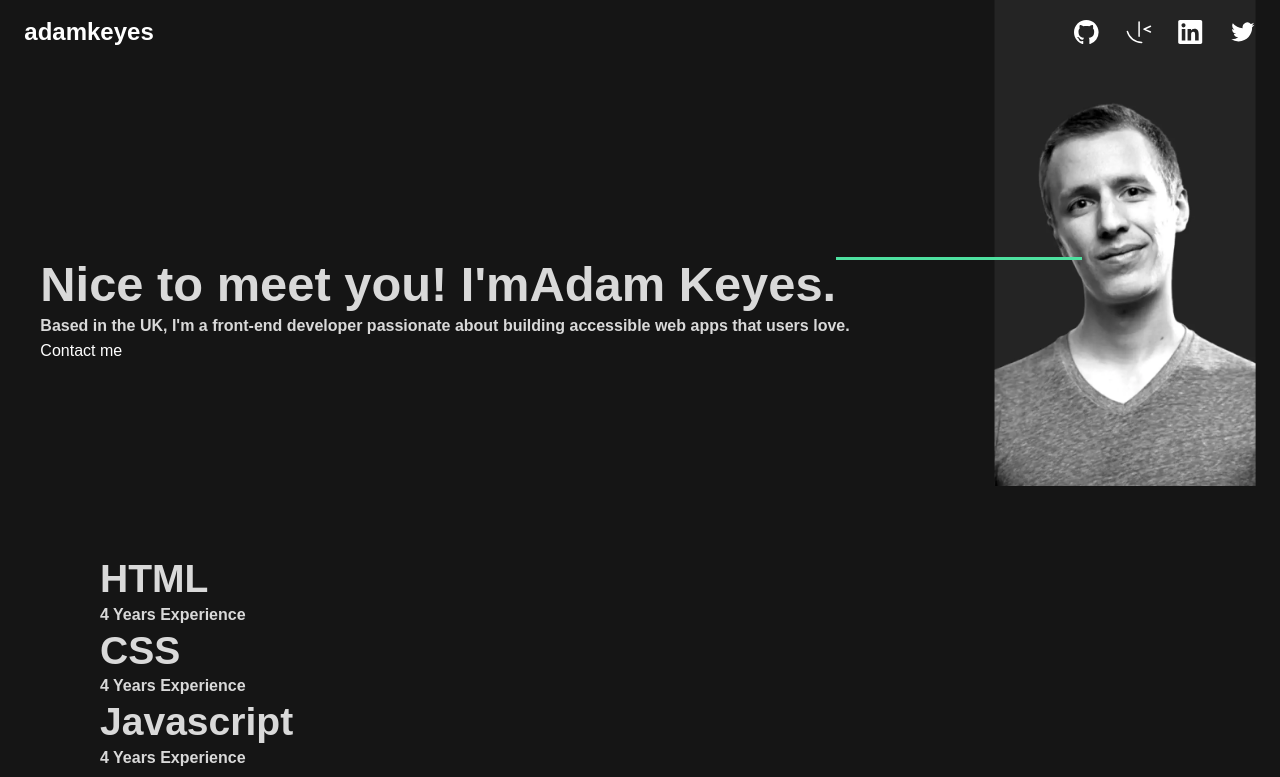
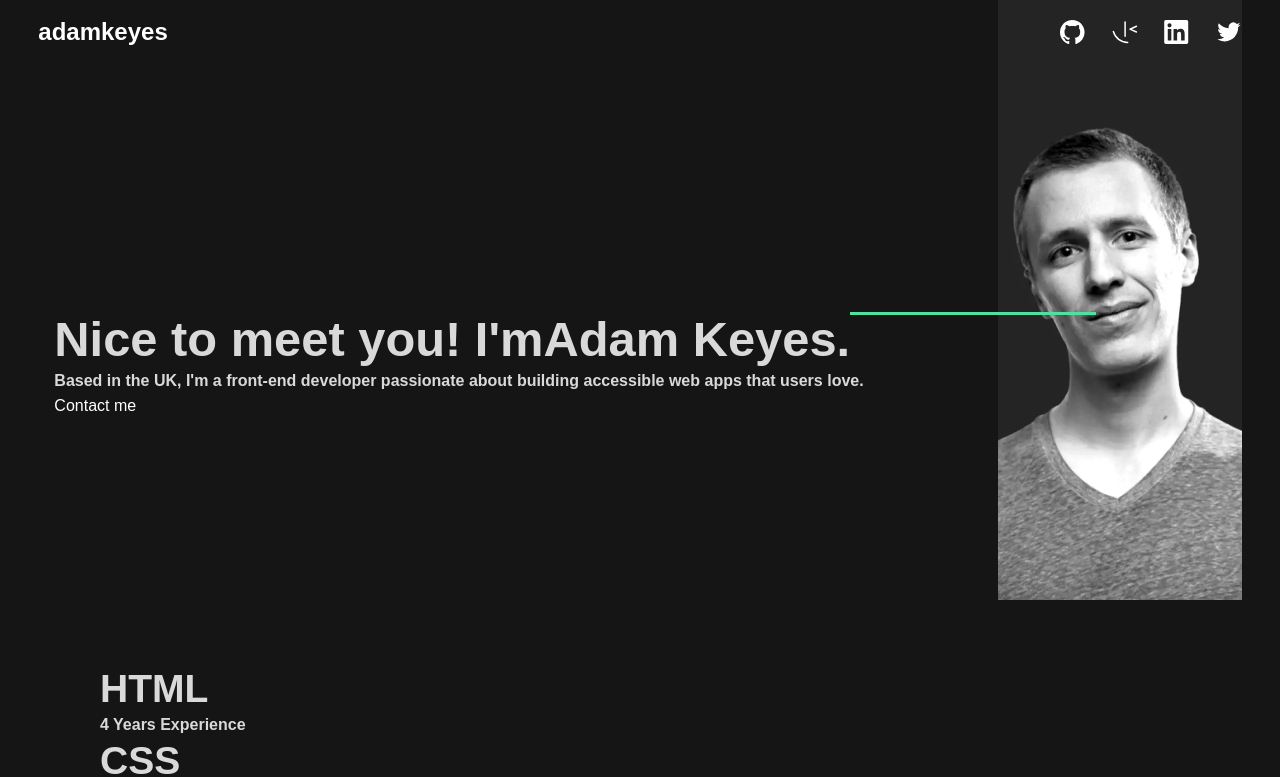
Before and after one commit to Hcmwebs/single-page-dev-portifolio, a React (Vite) app: page / in a window 1280 px wide. Shown: the top 777 px of the page. Built offline with nearby package versions, Linux system fonts and the light colour scheme.

Commit message:
setup the hero image

```diff
--- a/src/components/Hero.jsx
+++ b/src/components/Hero.jsx
@@ -11,7 +11,7 @@ const Hero = () => {
 				<picture>
 					<source srcSet={profileLarge} media='(min-width: 1440px)' />
 					<source srcSet={profileMedium} media='(min-width: 768px)' />
-					<source srcSet={profileSmall} media='(max-width: 375px)' />
+					<source srcSet={profileSmall} media='(min-width: 375px)' />
 
 					<img src={profileSmall} alt='profile' />
 				</picture>
--- a/src/styles/Hero.Styled.jsx
+++ b/src/styles/Hero.Styled.jsx
@@ -12,27 +12,28 @@ const StyledHero = styled.div`
 	}
 
 	.hero-header {
-		width: 190px;
-		height: 242px;
+		width: 174px;
+		height: 343px;
+		position: relative;
 		@media (min-width: 768px) {
-			width: 350px;
-			height: 490px;
+			width: 322px;
+			height: 600px;
 			img {
-				margin-top: -4rem;
+				top: -4rem;
 			}
 		}
 		@media (min-width: 1440px) {
-			width: 350px;
-			height: 490px;
+			width: 445px;
+			height: 720px;
 			img {
-				margin-top: -4rem;
+				right: -3.8rem;
 			}
 		}
 	}
 	img {
-		width: 100%;
 		height: 100%;
-		margin-top: -10rem;
+		position: absolute;
+		top: -2rem;
 	}
 	.hero-body {
 		width: 100%;
@@ -42,7 +43,6 @@ const StyledHero = styled.div`
 			width: 100%;
 			span {
 				position: relative;
-				width: max-content;
 				&::after {
 					content: '';
 					position: absolute;
--- a/src/styles/Nav.Styled.jsx
+++ b/src/styles/Nav.Styled.jsx
@@ -9,6 +9,7 @@ const StyledNav = styled.nav`
 	gap: 1.25rem;
 	padding-block: 1rem;
 	position: relative;
+	z-index: 9;
 
 	@media (min-width: 768px) {
 		width: 100%;
@@ -30,6 +31,7 @@ const StyledNav = styled.nav`
 		place-items: center;
 		grid-template-columns: repeat(4, 1fr);
 		gap: 1.625rem;
+
 	}
 	a {
 		&:hover .icon > path {
```
